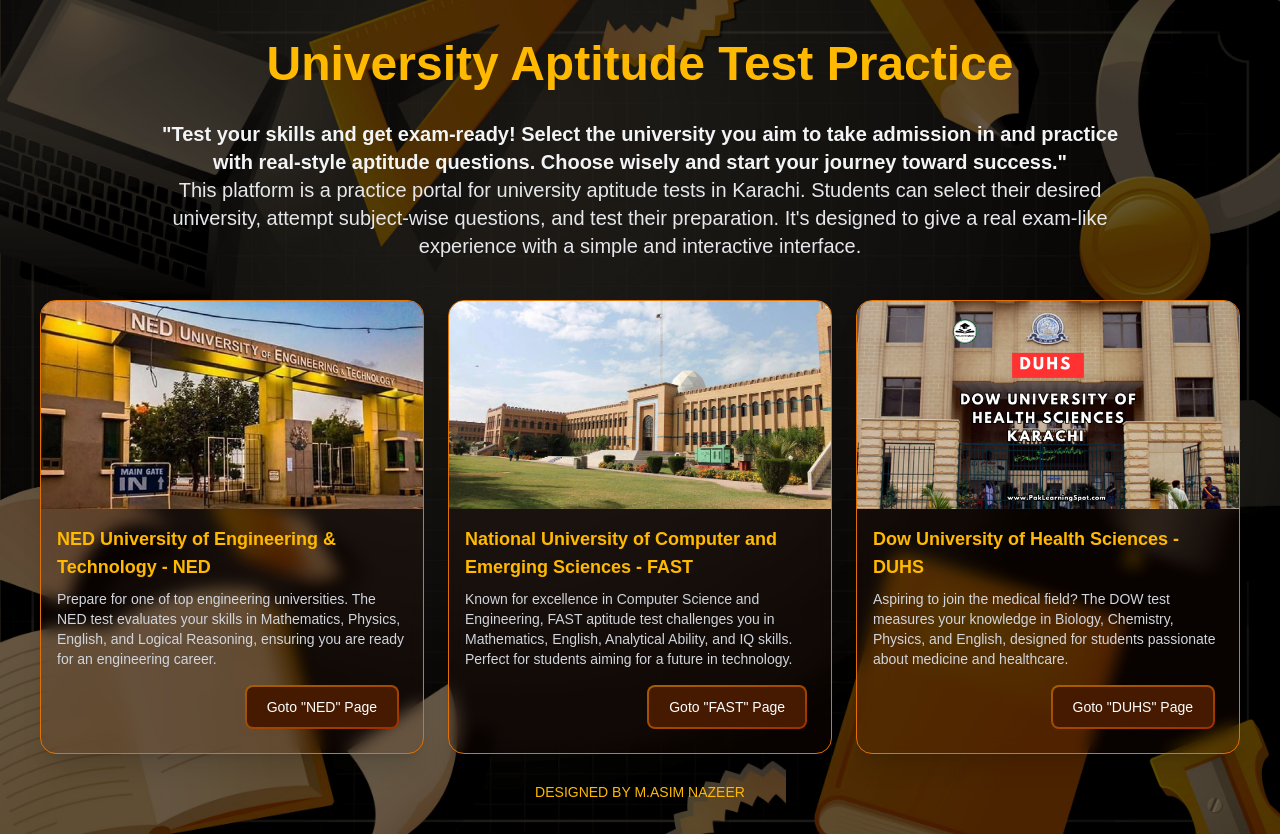
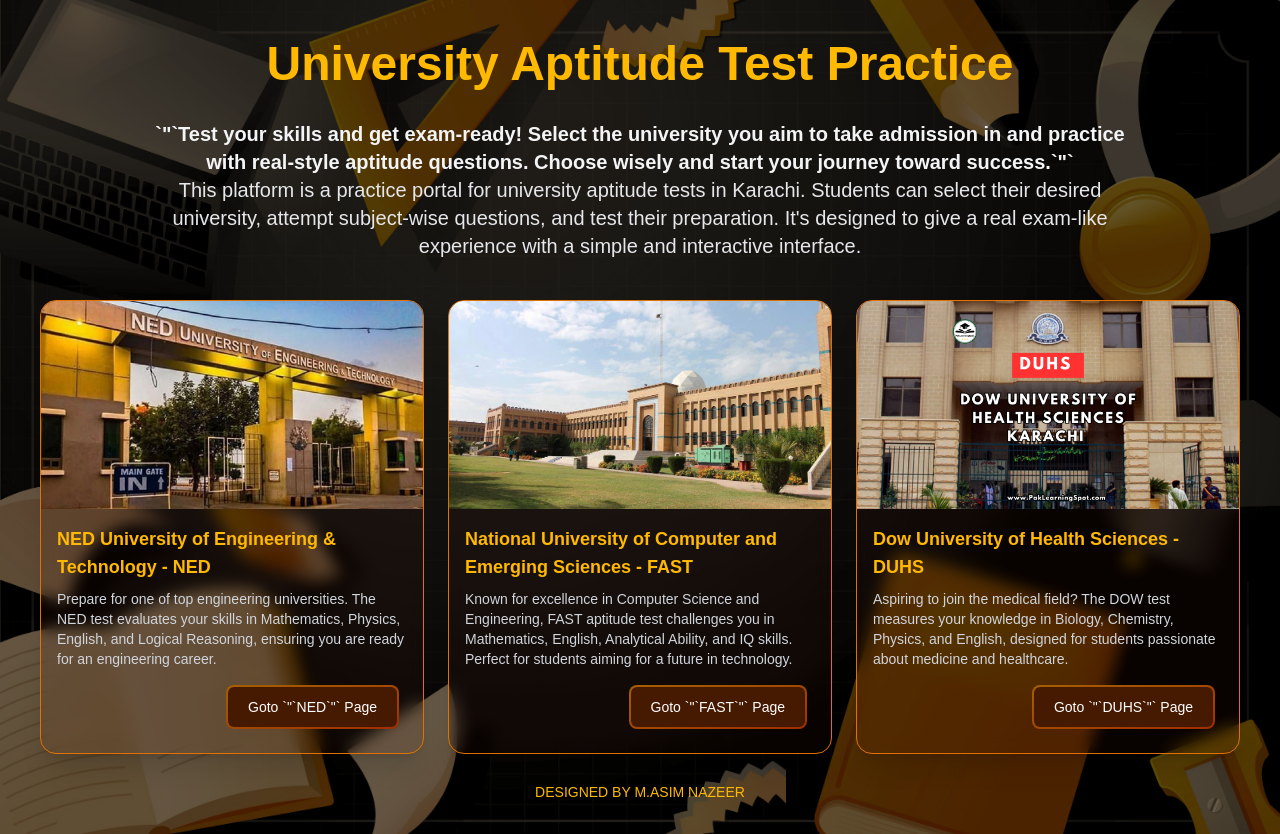
Before and after one commit to Asim925/Aptitude-Test, a Next.js app: page / in a window 1280 px wide. Built offline with nearby package versions, Linux system fonts and the light colour scheme.

Commit message:
Building process

```diff
--- a/app/api/chat/route.ts
+++ b/app/api/chat/route.ts
@@ -26,10 +26,15 @@
     return NextResponse.json({
       reply: response.choices[0].message?.content || "No reply",
     });
-  } catch (error: any) {
+  } catch (error: unknown) {
     console.error("❌ API Error:", error);
+
+    if (error instanceof Error) {
+      return NextResponse.json({ error: error.message }, { status: 500 });
+    }
+
     return NextResponse.json(
-      { error: error.message || "Something went wrong" },
+      { error: "Something went wrong" },
       { status: 500 }
     );
   }
--- a/app/components/Questions.tsx
+++ b/app/components/Questions.tsx
@@ -109,7 +109,7 @@
   // Load first section
   useEffect(() => {
     sendMessage(msg);
-  }, [sectionIDX]);
+  }, [sectionIDX, msg]);
 
   const currentQuestion = reply[queIDX];
   const [selectedOption, setSelectedOption] = useState("");
@@ -176,13 +176,16 @@
     }
   };
 
-  // =============== UI ===============
+  // GPT said, if we dont add the changing value in dependencies,
+  //  it would behave badly. so a warning during build
   useEffect(() => {
     setReply(skipped);
     setQueIDX(1);
   }, [ApiCompleted]);
 
   const [testCompleted, setTestCompleted] = useState(false);
+
+  // ======================= UI ========================= //
 
   if (testCompleted) return <Result marks={marks} outOf={180} />;
 
--- a/app/components/UniCard.tsx
+++ b/app/components/UniCard.tsx
@@ -31,7 +31,7 @@
           <Link href={uni.route}>
             <button className="cursor-pointer max-sm:w-fit relative inline-flex items-center justify-center p-0.5 mb-2 me-2 overflow-hidden text-sm sm:text-md font-medium rounded-lg group bg-gradient-to-br from-yellow-700 to-orange-800 group-hover:from-amber-700 group-hover:to-orange-800 text-white focus:outline-none">
               <span className="relative px-5 py-2.5 transition-all ease-in duration-75 bg-amber-950 rounded-md group-hover:bg-transparent">
-                Goto "{uni.name[1]}" Page
+                Goto `&quot;`{uni.name[1]}`&quot;` Page
               </span>
             </button>
           </Link>
--- a/app/page.tsx
+++ b/app/page.tsx
@@ -11,9 +11,10 @@
           University Aptitude Test Practice
         </h1>
         <p className="text-xl font-semibold text-gray-100 mt-8">
-          "Test your skills and get exam-ready! Select the university you aim to
-          take admission in and practice with real-style aptitude questions.
-          Choose wisely and start your journey toward success."
+          `&quot;`Test your skills and get exam-ready! Select the university you
+          aim to take admission in and practice with real-style aptitude
+          questions. Choose wisely and start your journey toward
+          success.`&quot;`
         </p>
         <p className="text-xl text-gray-200">
           This platform is a practice portal for university aptitude tests in
```
